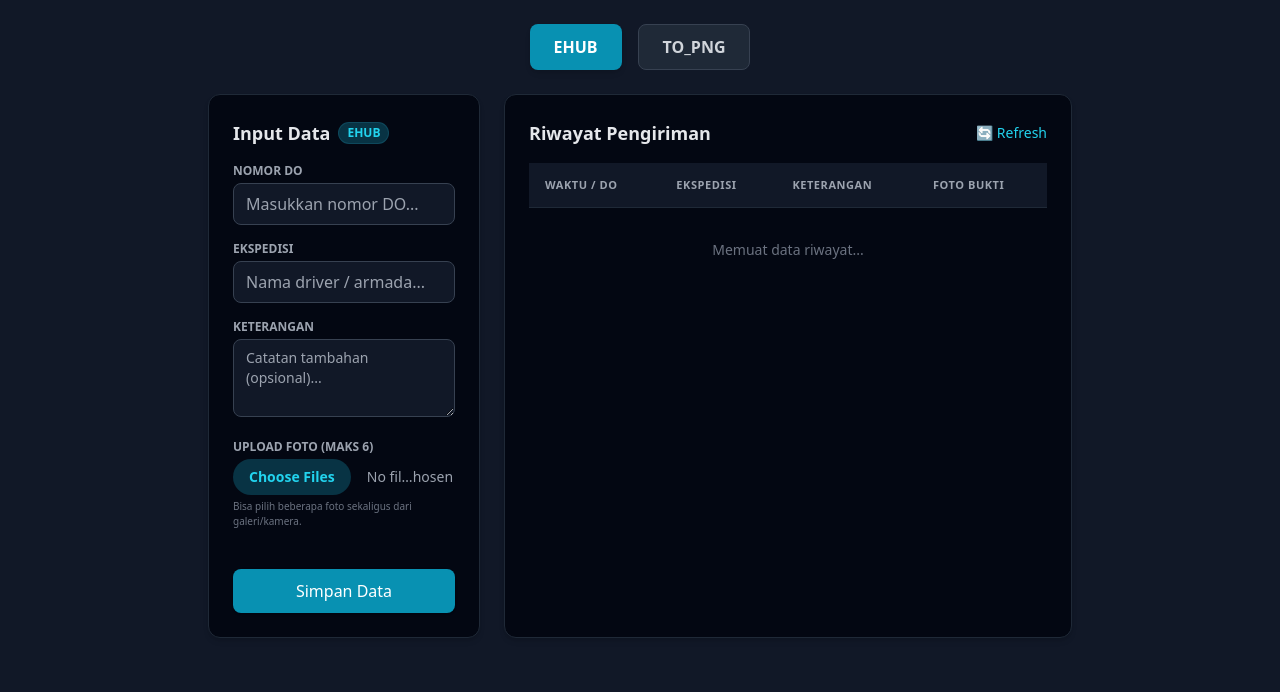
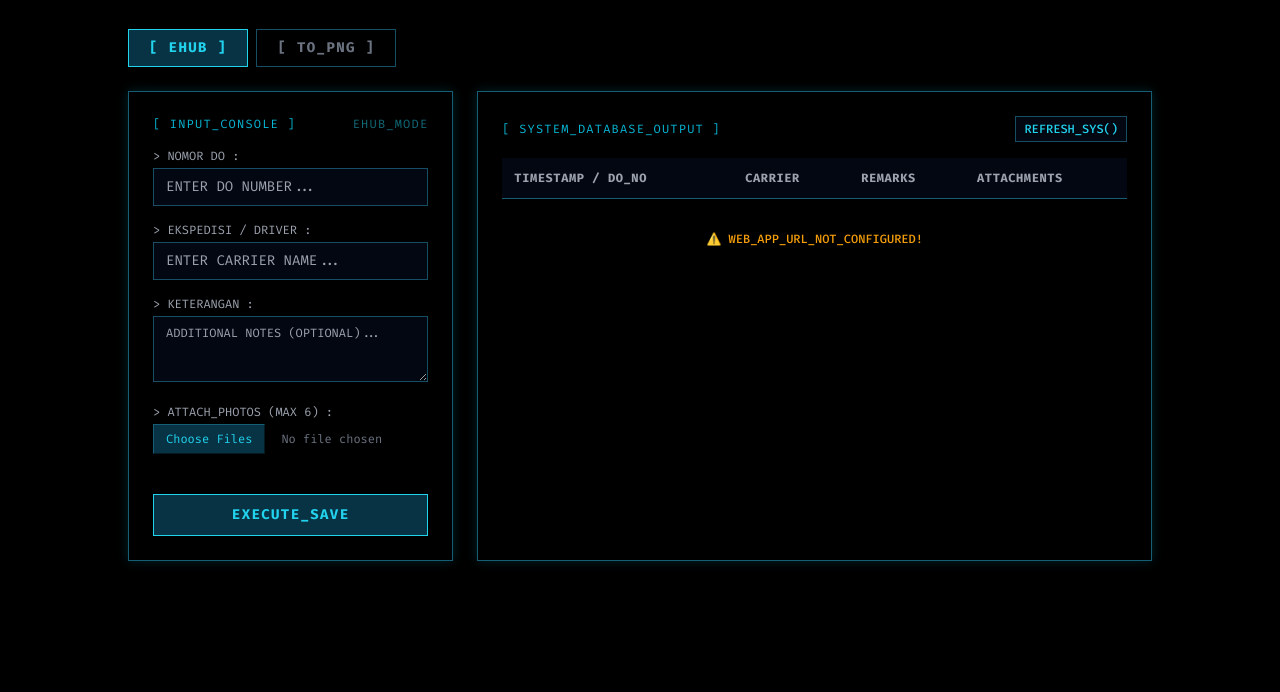
Before and after one commit to mulyadhialawihisyam-design/suratjalan, a plain HTML site: page index.html in a window 1280 px wide. Shown: the part 108-800 px from the top of the page. Drawn offline with nearby package versions, Linux system fonts and the light colour scheme.

Commit message:
Update index.html

```diff
--- a/index.html
+++ b/index.html
@@ -3,83 +3,104 @@
 <head>
   <meta charset="UTF-8">
   <meta name="viewport" content="width=device-width, initial-scale=1.0">
-  <title>Sistem Log Surat Jalan (EHUB & TO_PNG) - Dark Mode</title>
+  <title>LOG SURAT JALAN - TERMINAL SYSTEM v1.0</title>
+  <!-- Tailwind CSS CDN -->
   <script src="https://cdn.tailwindcss.com"></script>
+  <!-- Google Font Monospace untuk feel CMD -->
+  <link href="https://fonts.googleapis.com/css2?family=Fira+Code:wght@400;500;700&display=swap" rel="stylesheet">
+  <style>
+    body { font-family: 'Fira Code', monospace; }
+    /* Efek Glow Neon Khas Terminal Retro */
+    .neon-border { box-shadow: 0 0 10px rgba(6, 182, 212, 0.2); }
+    .neon-text-glow { text-shadow: 0 0 8px rgba(6, 182, 212, 0.5); }
+    .neon-btn-glow:hover { box-shadow: 0 0 15px rgba(6, 182, 212, 0.6); }
+  </style>
 </head>
-<body class="bg-gray-900 min-h-screen text-gray-100 font-sans">
+<body class="bg-black min-h-screen text-cyan-400 p-4 md:p-8 selection:bg-cyan-500 selection:text-black">
 
-  <div class="max-w-4xl mx-auto px-4 py-8">
-    <header class="mb-8 text-center">
-      <h1 class="text-3xl font-bold text-cyan-400">Log Surat Jalan</h1>
-      <p class="text-gray-400 mt-2">Dokumentasi Serah Terima DO & Foto Bukti</p>
+  <div class="max-w-5xl mx-auto">
+    <!-- Header Style Prompt CMD -->
+    <header class="mb-8 border-b border-cyan-900 pb-4">
+      <div class="flex items-center text-xs text-gray-500 mb-1">
+        <span>SYS.LOG_WMS // GENERATION_ACTIVE</span>
+      </div>
+      <h1 class="text-2xl md:text-3xl font-bold tracking-wider neon-text-glow text-cyan-400">
+        &gt;_ LOG_SURAT_JALAN.EXE
+      </h1>
     </header>
 
-    <div class="flex justify-center space-x-4 mb-6">
-      <button id="tab-ehub" onclick="switchMenu('EHUB')" class="px-6 py-2.5 font-semibold rounded-lg bg-cyan-600 text-white shadow-md focus:outline-none transition">
-        EHUB
+    <!-- Navigasi Menu / Tab -->
+    <div class="flex space-x-2 mb-6 text-sm">
+      <button id="tab-ehub" type="button" onclick="switchMenu('EHUB')" class="px-5 py-2 font-bold uppercase tracking-widest border border-cyan-400 bg-cyan-950 text-cyan-400 focus:outline-none transition-all duration-200 cursor-pointer">
+        [ EHUB ]
       </button>
-      <button id="tab-topng" onclick="switchMenu('TO_PNG')" class="px-6 py-2.5 font-semibold rounded-lg bg-gray-800 text-gray-300 border border-gray-700 hover:bg-gray-700 focus:outline-none transition">
-        TO_PNG
+      <button id="tab-topng" type="button" onclick="switchMenu('TO_PNG')" class="px-5 py-2 font-bold uppercase tracking-widest border border-cyan-900 bg-transparent text-gray-500 hover:text-cyan-400 hover:border-cyan-700 focus:outline-none transition-all duration-200 cursor-pointer">
+        [ TO_PNG ]
       </button>
     </div>
 
-    <div class="grid grid-cols-1 md:grid-cols-3 gap-6">
-      <div class="md:col-span-1 bg-gray-950 p-6 rounded-xl shadow-md border border-gray-800 h-fit">
-        <h2 class="text-lg font-bold mb-4 text-gray-200 flex items-center">
-          Input Data <span id="current-menu-badge" class="ml-2 text-xs px-2 py-0.5 bg-cyan-950 text-cyan-400 rounded-full border border-cyan-800/50">EHUB</span>
-        </h2>
+    <div class="grid grid-cols-1 lg:grid-cols-3 gap-6">
+      <!-- FORM INPUT -->
+      <div class="lg:col-span-1 bg-black p-6 border border-cyan-800 neon-border">
+        <div class="text-xs text-cyan-500 uppercase tracking-widest mb-4 flex justify-between">
+          <span>[ INPUT_CONSOLE ]</span>
+          <span id="current-menu-badge" class="text-cyan-400 animate-pulse">EHUB_MODE</span>
+        </div>
 
-        <form id="do-form" onsubmit="handleSubmit(event)" class="space-y-4">
+        <form id="do-form" onsubmit="handleSubmit(event)" class="space-y-4 text-sm">
           <div>
-            <label class="block text-xs font-semibold text-gray-400 uppercase mb-1">Nomor DO</label>
-            <input type="text" id="nomor_do" class="w-full bg-gray-900 border border-gray-700 text-gray-100 px-3 py-2 rounded-lg focus:ring-2 focus:ring-cyan-500 focus:border-cyan-500 outline-none transition" placeholder="Masukkan nomor DO..." required>
+            <label class="block text-xs text-gray-400 uppercase mb-1">&gt; NOMOR DO :</label>
+            <input type="text" id="nomor_do" class="w-full bg-gray-950 border border-cyan-900 text-cyan-300 px-3 py-2 rounded-none focus:border-cyan-400 focus:ring-1 focus:ring-cyan-400 outline-none transition" placeholder="ENTER DO NUMBER..." required>
           </div>
 
           <div>
-            <label class="block text-xs font-semibold text-gray-400 uppercase mb-1">Ekspedisi</label>
-            <input type="text" id="ekspedisi" class="w-full bg-gray-900 border border-gray-700 text-gray-100 px-3 py-2 rounded-lg focus:ring-2 focus:ring-cyan-500 focus:border-cyan-500 outline-none transition" placeholder="Nama driver / armada..." required>
+            <label class="block text-xs text-gray-400 uppercase mb-1">&gt; EKSPEDISI / DRIVER :</label>
+            <input type="text" id="ekspedisi" class="w-full bg-gray-950 border border-cyan-900 text-cyan-300 px-3 py-2 rounded-none focus:border-cyan-400 focus:ring-1 focus:ring-cyan-400 outline-none transition" placeholder="ENTER CARRIER NAME..." required>
           </div>
 
           <div>
-            <label class="block text-xs font-semibold text-gray-400 uppercase mb-1">Keterangan</label>
-            <textarea id="keterangan" rows="3" class="w-full bg-gray-900 border border-gray-700 text-gray-100 px-3 py-2 rounded-lg focus:ring-2 focus:ring-cyan-500 focus:border-cyan-500 outline-none transition text-sm" placeholder="Catatan tambahan (opsional)..."></textarea>
+            <label class="block text-xs text-gray-400 uppercase mb-1">&gt; KETERANGAN :</label>
+            <textarea id="keterangan" rows="3" class="w-full bg-gray-950 border border-cyan-900 text-cyan-300 px-3 py-2 rounded-none focus:border-cyan-400 focus:ring-1 focus:ring-cyan-400 outline-none transition text-xs" placeholder="ADDITIONAL NOTES (OPTIONAL)..."></textarea>
           </div>
 
           <div>
-            <label class="block text-xs font-semibold text-gray-400 uppercase mb-1">Upload Foto (Maks 6)</label>
-            <input type="file" id="photos" accept="image/*" multiple onchange="handleFileSelect(event)" class="w-full text-sm text-gray-400 file:mr-4 file:py-2 file:px-4 file:rounded-full file:border-0 file:text-sm file:font-semibold file:bg-cyan-950 file:text-cyan-400 hover:file:bg-cyan-900 cursor-pointer">
-            <p class="text-[10px] text-gray-500 mt-1">Bisa pilih beberapa foto sekaligus dari galeri/kamera.</p>
+            <label class="block text-xs text-gray-400 uppercase mb-1">&gt; ATTACH_PHOTOS (MAX 6) :</label>
+            <input type="file" id="photos" accept="image/*" multiple onchange="handleFileSelect(event)" class="w-full text-xs text-gray-500 file:mr-4 file:py-1.5 file:px-3 file:border file:border-cyan-800 file:bg-cyan-950 file:text-cyan-400 file:cursor-pointer hover:file:bg-cyan-900">
           </div>
 
+          <!-- Preview File Gambar -->
           <div id="image-preview" class="grid grid-cols-3 gap-2 pt-2"></div>
 
-          <button type="submit" id="btn-submit" class="w-full bg-cyan-600 hover:bg-cyan-700 text-white font-medium py-2.5 px-4 rounded-lg transition shadow focus:outline-none flex justify-center items-center">
-            Simpan Data
+          <button type="submit" id="btn-submit" class="w-full bg-cyan-950 border border-cyan-400 text-cyan-400 font-bold py-2.5 px-4 tracking-widest transition-all duration-200 neon-btn-glow active:bg-cyan-400 active:text-black cursor-pointer">
+            EXECUTE_SAVE
           </button>
         </form>
       </div>
 
-      <div class="md:col-span-2 bg-gray-950 p-6 rounded-xl shadow-md border border-gray-800">
+      <!-- HISTORY / TABEL DATA -->
+      <div class="lg:col-span-2 bg-black p-6 border border-cyan-800 neon-border">
         <div class="flex justify-between items-center mb-4">
-          <h2 class="text-lg font-bold text-gray-200">Riwayat Pengiriman</h2>
-          <button onclick="fetchData()" class="text-sm text-cyan-400 hover:text-cyan-300 font-medium flex items-center">
-            🔄 Refresh
+          <div class="text-xs text-cyan-500 uppercase tracking-widest">
+            <span>[ SYSTEM_DATABASE_OUTPUT ]</span>
+          </div>
+          <button type="button" onclick="fetchData()" class="text-xs text-cyan-400 hover:text-white font-medium border border-cyan-900 px-2 py-1 bg-gray-950 hover:border-cyan-500 transition cursor-pointer">
+            REFRESH_SYS()
           </button>
         </div>
 
         <div class="overflow-x-auto">
-          <table class="w-full text-left border-collapse text-sm">
+          <table class="w-full text-left border-collapse text-xs">
             <thead>
-              <tr class="bg-gray-900 text-gray-400 uppercase text-[11px] tracking-wider border-b border-gray-800">
-                <th class="py-3 px-4 font-semibold">Waktu / DO</th>
-                <th class="py-3 px-4 font-semibold">Ekspedisi</th>
-                <th class="py-3 px-4 font-semibold">Keterangan</th>
-                <th class="py-3 px-4 font-semibold">Foto Bukti</th>
+              <tr class="bg-gray-950 text-gray-400 border-b border-cyan-800">
+                <th class="py-3 px-3 font-semibold tracking-wider">TIMESTAMP / DO_NO</th>
+                <th class="py-3 px-3 font-semibold tracking-wider">CARRIER</th>
+                <th class="py-3 px-3 font-semibold tracking-wider">REMARKS</th>
+                <th class="py-3 px-3 font-semibold tracking-wider">ATTACHMENTS</th>
               </tr>
             </thead>
-            <tbody id="data-table-body" class="divide-y divide-gray-800">
+            <tbody id="data-table-body" class="divide-y divide-cyan-950 text-cyan-300">
               <tr>
-                <td colspan="4" class="text-center py-8 text-gray-500">Memuat data riwayat...</td>
+                <td colspan="4" class="text-center py-8 text-gray-600">INITIALIZING DATA FETCH...</td>
               </tr>
             </tbody>
           </table>
@@ -89,7 +110,7 @@
   </div>
 
   <script>
-    // --- KONFIGURASI URL WEB APP GAS LO ---
+    // --- TEMPEL URL WEB APP GAS LO YANG SUDAH DIDEPLOY DI SINI ---
     const WEB_APP_URL = "PASANG_URL_EXEC_WEB_APP_GAS_DI_SINI";
 
     let currentMenu = "EHUB";
@@ -104,14 +125,14 @@
       const badge = document.getElementById('current-menu-badge');
 
       if (menu === 'EHUB') {
-        tabEhub.className = "px-6 py-2.5 font-semibold rounded-lg bg-cyan-600 text-white shadow-md focus:outline-none transition";
-        tabToPng.className = "px-6 py-2.5 font-semibold rounded-lg bg-gray-800 text-gray-300 border border-gray-700 hover:bg-gray-700 focus:outline-none transition";
+        tabEhub.className = "px-5 py-2 font-bold uppercase tracking-widest border border-cyan-400 bg-cyan-950 text-cyan-400 focus:outline-none transition-all duration-200 cursor-pointer";
+        tabToPng.className = "px-5 py-2 font-bold uppercase tracking-widest border border-cyan-900 bg-transparent text-gray-500 hover:text-cyan-400 hover:border-cyan-700 focus:outline-none transition-all duration-200 cursor-pointer";
       } else {
-        tabToPng.className = "px-6 py-2.5 font-semibold rounded-lg bg-cyan-600 text-white shadow-md focus:outline-none transition";
-        tabEhub.className = "px-6 py-2.5 font-semibold rounded-lg bg-gray-800 text-gray-300 border border-gray-700 hover:bg-gray-700 focus:outline-none transition";
+        tabToPng.className = "px-5 py-2 font-bold uppercase tracking-widest border border-cyan-400 bg-cyan-950 text-cyan-400 focus:outline-none transition-all duration-200 cursor-pointer";
+        tabEhub.className = "px-5 py-2 font-bold uppercase tracking-widest border border-cyan-900 bg-transparent text-gray-500 hover:text-cyan-400 hover:border-cyan-700 focus:outline-none transition-all duration-200 cursor-pointer";
       }
 
-      badge.textContent = menu;
+      badge.textContent = menu + "_MODE";
       fetchData();
     }
 
@@ -123,7 +144,7 @@
       selectedPhotosBase64 = [];
 
       if (files.length > 6) {
-        alert("Maksimal foto yang diupload adalah 6 file!");
+        alert("CRITICAL ERROR: MAXIMUM 6 PHOTOS ALLOWED!");
         event.target.value = '';
         return;
       }
@@ -137,10 +158,9 @@
             type: file.type
           });
 
-          // Tampilkan preview kecil di UI
           const img = document.createElement('img');
           img.src = base64String;
-          img.className = "w-full h-16 object-cover rounded border border-gray-700 shadow-sm";
+          img.className = "w-full h-12 object-cover border border-cyan-900 shadow-sm filter contrast-125";
           previewContainer.appendChild(img);
         };
         reader.readAsDataURL(file);
@@ -150,10 +170,10 @@
     // Ambil Data dari Sheet (doGet)
     function fetchData() {
       const tbody = document.getElementById('data-table-body');
-      tbody.innerHTML = `<tr><td colspan="4" class="text-center py-8 text-gray-500">Memuat data ${currentMenu}...</td></tr>`;
+      tbody.innerHTML = `<tr><td colspan="4" class="text-center py-8 text-cyan-600 animate-pulse">LOADING_${currentMenu}_RECORDS...</td></tr>`;
 
-      if (WEB_APP_URL === "https://script.google.com/macros/s/AKfycbxoxFPNzwDvvOsbUpbKbcogzcq0CBVXU34aTA8BL-y8fnqY5Gudwpci1B7bwLQJrJJn5w/exec") {
-        tbody.innerHTML = `<tr><td colspan="4" class="text-center py-8 text-amber-500 font-medium">⚠️ Konfigurasi WEB_APP_URL belum diisi!</td></tr>`;
+      if (!WEB_APP_URL || WEB_APP_URL === "PASANG_URL_EXEC_WEB_APP_GAS_DI_SINI") {
+        tbody.innerHTML = `<tr><td colspan="4" class="text-center py-8 text-amber-500 font-medium">⚠️ WEB_APP_URL_NOT_CONFIGURED!</td></tr>`;
         return;
       }
 
@@ -161,38 +181,47 @@
         .then(res => res.json())
         .then(response => {
           if (response.success) {
-            if (response.data.length === 0) {
-              tbody.innerHTML = `<tr><td colspan="4" class="text-center py-8 text-gray-500">Belum ada data pengiriman.</td></tr>`;
+            if (!response.data || response.data.length === 0) {
+              tbody.innerHTML = `<tr><td colspan="4" class="text-center py-8 text-gray-600">NO RECORDS FOUND.</td></tr>`;
               return;
             }
 
             tbody.innerHTML = response.data.map(item => {
+              // Ambil kunci object dinisialisasi secara dinamis agar aman meskipun ada spasi/perbedaan huruf kapital
+              const keys = Object.keys(item);
+              const timestamp = item[keys[0]] || '-';
+              const nomorDo = item[keys[1]] || '-';
+              const ekspedisi = item[keys[2]] || '-';
+              const keterangan = item[keys[3]] || '-';
+
+              // Loop kolom foto index 4 sampai 9 di baris sheet kamu
               let photoHtml = '';
-              for(let i = 1; i <= 6; i++) {
-                const linkFoto = item[`Foto ${i}`] || item[`foto_${i}`] || item[`Foto${i}`] || Object.values(item)[3+i];
-                if (linkFoto) {
-                  photoHtml += `<a href="${linkFoto}" target="_blank" class="inline-block bg-cyan-950/40 text-cyan-400 border border-cyan-900 text-[11px] font-medium px-2 py-0.5 rounded hover:bg-cyan-900/60 transition mr-1 mb-1">Foto ${i}</a>`;
+              let photoIndex = 1;
+              for (let i = 4; i <= 9; i++) {
+                if (keys[i] && item[keys[i]]) {
+                  photoHtml += `<a href="${item[keys[i]]}" target="_blank" class="inline-block border border-cyan-800 bg-cyan-950/50 text-cyan-400 text-[10px] px-1.5 py-0.5 hover:bg-cyan-400 hover:text-black transition mr-1 mb-1">[IMG_${photoIndex}]</a>`;
+                  photoIndex++;
                 }
               }
 
               return `
-                <tr class="hover:bg-gray-900/50 transition">
-                  <td class="py-3 px-4">
-                    <span class="text-xs text-gray-500 block">${item.Timestamp || Object.values(item)[0]}</span>
-                    <span class="font-bold text-gray-200">${item['Nomor DO'] || item.nomor_do || Object.values(item)[1]}</span>
+                <tr class="hover:bg-cyan-950/20 transition-all">
+                  <td class="py-3 px-3">
+                    <span class="text-[10px] text-gray-600 block">${timestamp}</span>
+                    <span class="font-bold text-cyan-400">${nomorDo}</span>
                   </td>
-                  <td class="py-3 px-4 text-gray-300 font-medium">${item.Ekspedisi || item.ekspedisi || Object.values(item)[2]}</td>
-                  <td class="py-3 px-4 text-gray-400 text-xs max-w-[180px] truncate" title="${item.Keterangan || item.keterangan || ''}">${item.Keterangan || item.keterangan || '-'}</td>
-                  <td class="py-3 px-4">${photoHtml || '<span class="text-gray-600 text-xs">-</span>'}</td>
+                  <td class="py-3 px-3 text-cyan-200 font-medium">${ekspedisi}</td>
+                  <td class="py-3 px-3 text-gray-400 max-w-[150px] truncate" title="${keterangan}">${keterangan}</td>
+                  <td class="py-3 px-3">${photoHtml || '<span class="text-gray-700">-</span>'}</td>
                 </tr>
               `;
             }).join('');
           } else {
-            tbody.innerHTML = `<tr><td colspan="4" class="text-center py-8 text-red-400">Gagal: ${response.message}</td></tr>`;
+            tbody.innerHTML = `<tr><td colspan="4" class="text-center py-8 text-red-500">ERROR: ${response.message}</td></tr>`;
           }
         })
         .catch(err => {
-          tbody.innerHTML = `<tr><td colspan="4" class="text-center py-8 text-red-400">Error koneksi server API.</td></tr>`;
+          tbody.innerHTML = `<tr><td colspan="4" class="text-center py-8 text-red-500">NET::CONNECTION_FAILED</td></tr>`;
         });
     }
 
@@ -202,4 +231,56 @@
 
       const btnSubmit = document.getElementById('btn-submit');
       const nomorDoInput = document.getElementById('nomor_do');
-      const eksped
+      const ekspedisiInput = document.getElementById('ekspedisi');
+      const keteranganInput = document.getElementById('keterangan');
+      const fileInput = document.getElementById('photos');
+
+      btnSubmit.disabled = true;
+      btnSubmit.innerText = "SAVING_DATA...";
+      btnSubmit.className = "w-full bg-gray-950 border border-gray-700 text-gray-600 font-bold py-2.5 px-4 tracking-widest cursor-not-allowed";
+
+      const payload = {
+        menu: currentMenu,
+        nomor_do: nomorDoInput.value,
+        ekspedisi: ekspedisiInput.value,
+        keterangan: keteranganInput.value,
+        photos: selectedPhotosBase64
+      };
+
+      fetch(WEB_APP_URL, {
+        method: "POST",
+        body: JSON.stringify(payload)
+      })
+      .then(res => res.json())
+      .then(response => {
+        if (response.success) {
+          alert("TRANSACTION SUCCESSFUL: RECORD ARCHIVED.");
+          nomorDoInput.value = '';
+          ekspedisiInput.value = '';
+          keteranganInput.value = '';
+          fileInput.value = '';
+          document.getElementById('image-preview').innerHTML = '';
+          selectedPhotosBase64 = [];
+
+          fetchData();
+        } else {
+          alert("WRITE_ERROR: " + response.message);
+        }
+      })
+      .catch(err => {
+        alert("FATAL NETWORK ERROR / CORS HEADER MISSING ON GAS.");
+      })
+      .finally(() => {
+        btnSubmit.disabled = false;
+        btnSubmit.innerText = "EXECUTE_SAVE";
+        btnSubmit.className = "w-full bg-cyan-950 border border-cyan-400 text-cyan-400 font-bold py-2.5 px-4 tracking-widest transition-all duration-200 neon-btn-glow active:bg-cyan-400 active:text-black cursor-pointer";
+      });
+    }
+
+    // Jalankan render data otomatis pas pertama dibuka
+    window.onload = function() {
+      fetchData();
+    };
+  </script>
+</body>
+</html>
```
